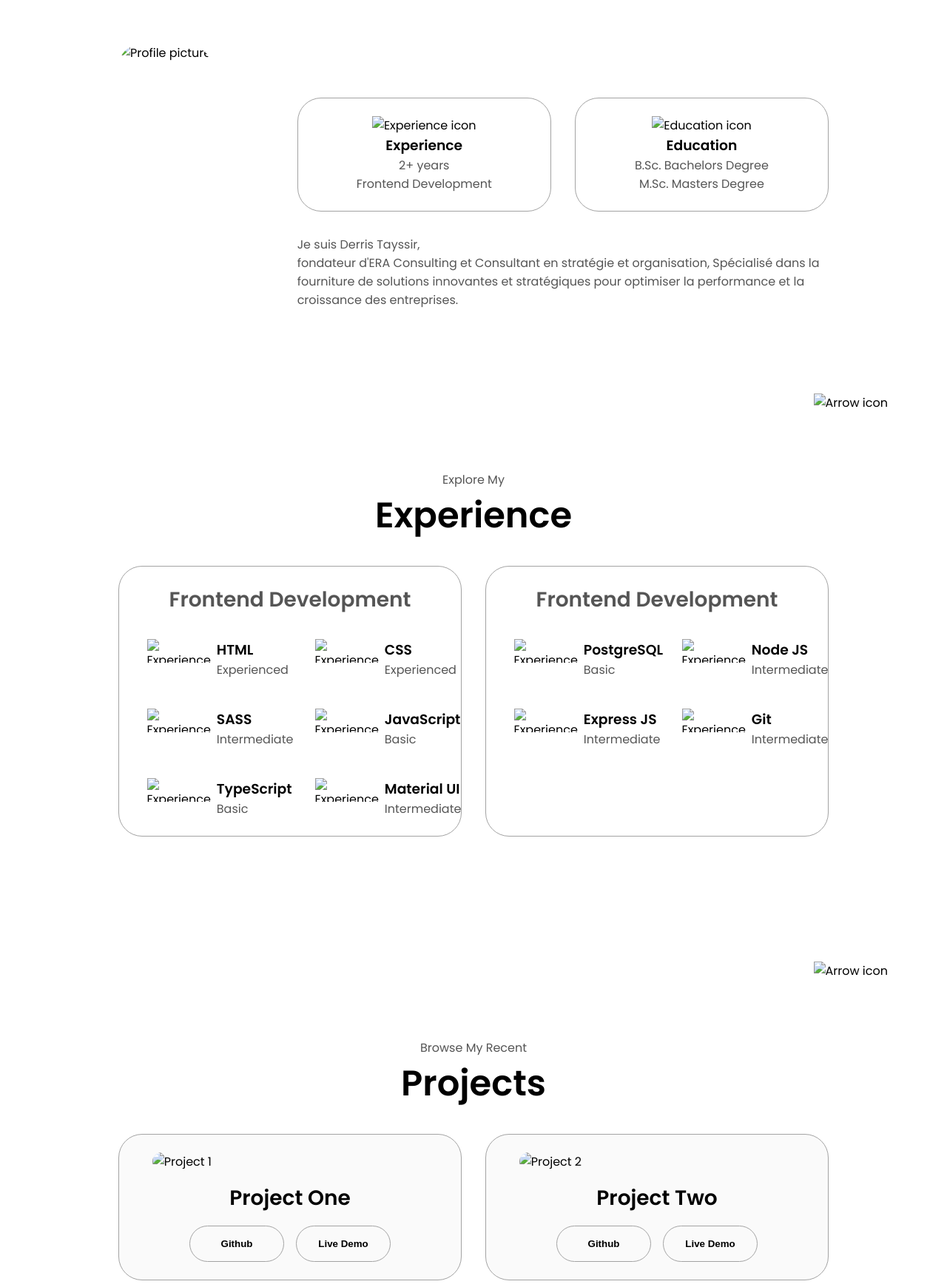
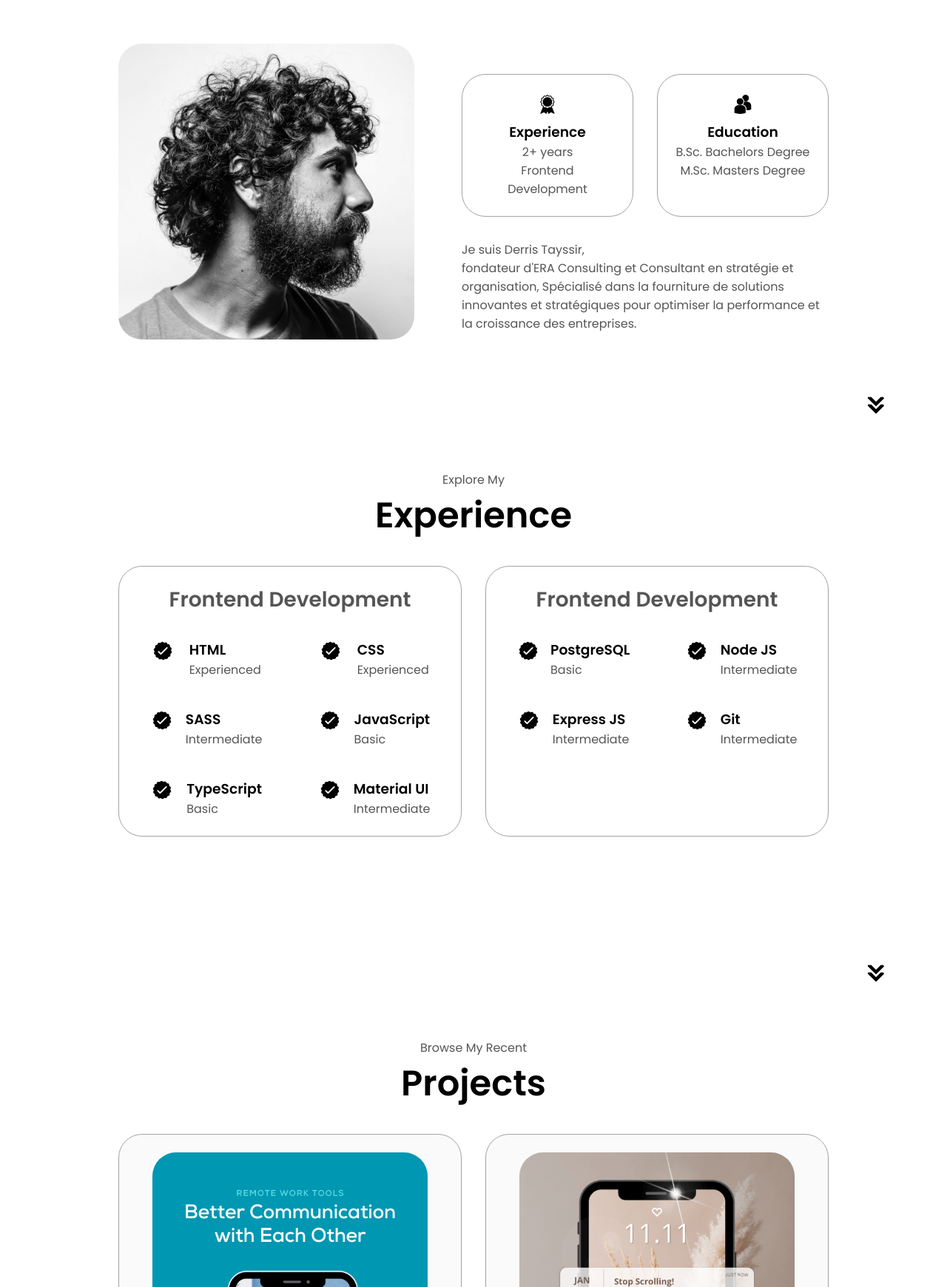
Before and after one commit to ademoo077/portfolio-era-taissir, a plain HTML site: page index.html in a window 1280 px wide. Shown: the part 1060-2800 px from the top of the page at 74% size. Drawn offline with Linux system fonts and the light colour scheme.

Commit message:
Update index.html

```diff
--- a/index.html
+++ b/index.html
@@ -38,7 +38,7 @@
     </nav>
     <section id="profile">
       <div class="section__pic-container">
-        <img src="./assets/profile-pic.png" alt="John Doe profile picture" />
+        <img src="profile-pic.png" alt="John Doe profile picture" />
       </div>
       <div class="section__text">
         <p class="section__text__p1">Hello, I'm</p>
@@ -47,7 +47,7 @@
         <div class="btn-container">
           <button
             class="btn btn-color-2"
-            onclick="window.open('./assets/resume-example.pdf')"
+            onclick="window.open('resume-example.pdf')"
           >
             Download CARD
           </button>
@@ -57,13 +57,13 @@
         </div>
         <div id="socials-container">
           <img
-            src="./assets/linkedin.png"
+            src="linkedin.png"
             alt="My LinkedIn profile"
             class="icon"
             onclick="location.href='https://linkedin.com/'"
           />
           <img
-            src="./assets/github.png"
+            src="github.png"
             alt="My Github profile"
             class="icon"
             onclick="location.href='https://github.com/'"
@@ -77,7 +77,7 @@
       <div class="section-container">
         <div class="section__pic-container">
           <img
-            src="./assets/about-pic.png"
+            src="about-pic.png"
             alt="Profile picture"
             class="about-pic"
           />
@@ -86,7 +86,7 @@
           <div class="about-containers">
             <div class="details-container">
               <img
-                src="./assets/experience.png"
+                src="experience.png"
                 alt="Experience icon"
                 class="icon"
               />
@@ -95,7 +95,7 @@
             </div>
             <div class="details-container">
               <img
-                src="./assets/education.png"
+                src="education.png"
                 alt="Education icon"
                 class="icon"
               />
@@ -111,7 +111,7 @@
         </div>
       </div>
       <img
-        src="./assets/arrow.png"
+        src="arrow.png"
         alt="Arrow icon"
         class="icon arrow"
         onclick="location.href='./#experience'"
@@ -127,7 +127,7 @@
             <div class="article-container">
               <article>
                 <img
-                  src="./assets/checkmark.png"
+                  src="checkmark.png"
                   alt="Experience icon"
                   class="icon"
                 />
@@ -138,7 +138,7 @@
               </article>
               <article>
                 <img
-                  src="./assets/checkmark.png"
+                  src="checkmark.png"
                   alt="Experience icon"
                   class="icon"
                 />
@@ -149,7 +149,7 @@
               </article>
               <article>
                 <img
-                  src="./assets/checkmark.png"
+                  src="checkmark.png"
                   alt="Experience icon"
                   class="icon"
                 />
@@ -160,7 +160,7 @@
               </article>
               <article>
                 <img
-                  src="./assets/checkmark.png"
+                  src="checkmark.png"
                   alt="Experience icon"
                   class="icon"
                 />
@@ -171,7 +171,7 @@
               </article>
               <article>
                 <img
-                  src="./assets/checkmark.png"
+                  src="checkmark.png"
                   alt="Experience icon"
                   class="icon"
                 />
@@ -182,7 +182,7 @@
               </article>
               <article>
                 <img
-                  src="./assets/checkmark.png"
+                  src="checkmark.png"
                   alt="Experience icon"
                   class="icon"
                 />
@@ -198,7 +198,7 @@
             <div class="article-container">
               <article>
                 <img
-                  src="./assets/checkmark.png"
+                  src="checkmark.png"
                   alt="Experience icon"
                   class="icon"
                 />
@@ -209,7 +209,7 @@
               </article>
               <article>
                 <img
-                  src="./assets/checkmark.png"
+                  src="checkmark.png"
                   alt="Experience icon"
                   class="icon"
                 />
@@ -220,7 +220,7 @@
               </article>
               <article>
                 <img
-                  src="./assets/checkmark.png"
+                  src="checkmark.png"
                   alt="Experience icon"
                   class="icon"
                 />
@@ -231,7 +231,7 @@
               </article>
               <article>
                 <img
-                  src="./assets/checkmark.png"
+                  src="checkmark.png"
                   alt="Experience icon"
                   class="icon"
                 />
@@ -245,7 +245,7 @@
         </div>
       </div>
       <img
-        src="./assets/arrow.png"
+        src="arrow.png"
         alt="Arrow icon"
         class="icon arrow"
         onclick="location.href='./#projects'"
@@ -259,7 +259,7 @@
           <div class="details-container color-container">
             <div class="article-container">
               <img
-                src="./assets/project-1.png"
+                src="project-1.png"
                 alt="Project 1"
                 class="project-img"
               />
@@ -283,7 +283,7 @@
           <div class="details-container color-container">
             <div class="article-container">
               <img
-                src="./assets/project-2.png"
+                src="project-2.png"
                 alt="Project 2"
                 class="project-img"
               />
@@ -307,7 +307,7 @@
           <div class="details-container color-container">
             <div class="article-container">
               <img
-                src="./assets/project-3.png"
+                src="project-3.png"
                 alt="Project 3"
                 class="project-img"
               />
@@ -331,7 +331,7 @@
         </div>
       </div>
       <img
-        src="./assets/arrow.png"
+        src="arrow.png"
         alt="Arrow icon"
         class="icon arrow"
         onclick="location.href='./#contact'"
@@ -343,7 +343,7 @@
       <div class="contact-info-upper-container">
         <div class="contact-info-container">
           <img
-            src="./assets/email.png"
+            src="email.png"
             alt="Email icon"
             class="icon contact-icon email-icon"
           />
@@ -351,7 +351,7 @@
         </div>
         <div class="contact-info-container">
           <img
-            src="./assets/linkedin.png"
+            src="linkedin.png"
             alt="LinkedIn icon"
             class="icon contact-icon"
           />
```
